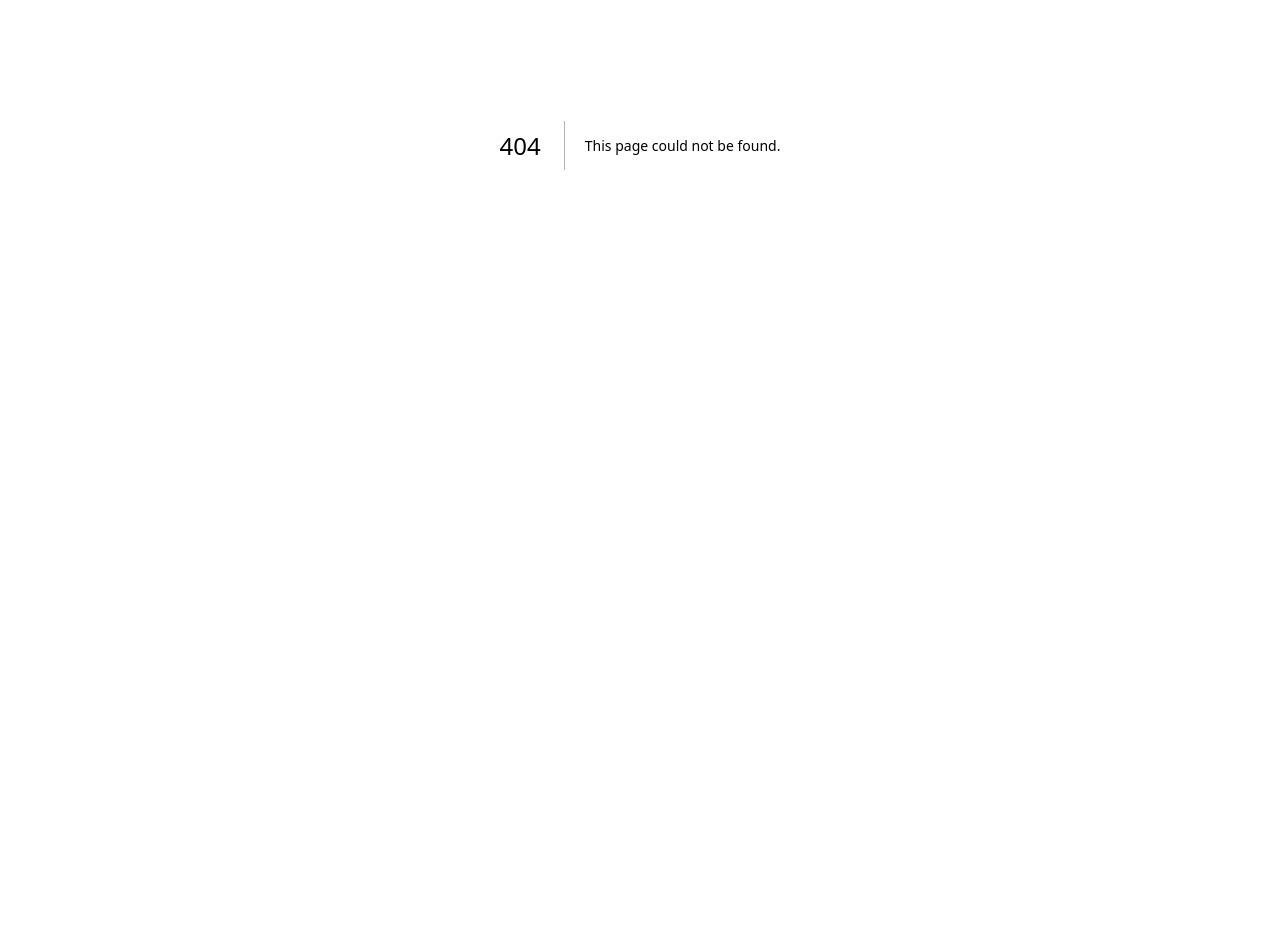
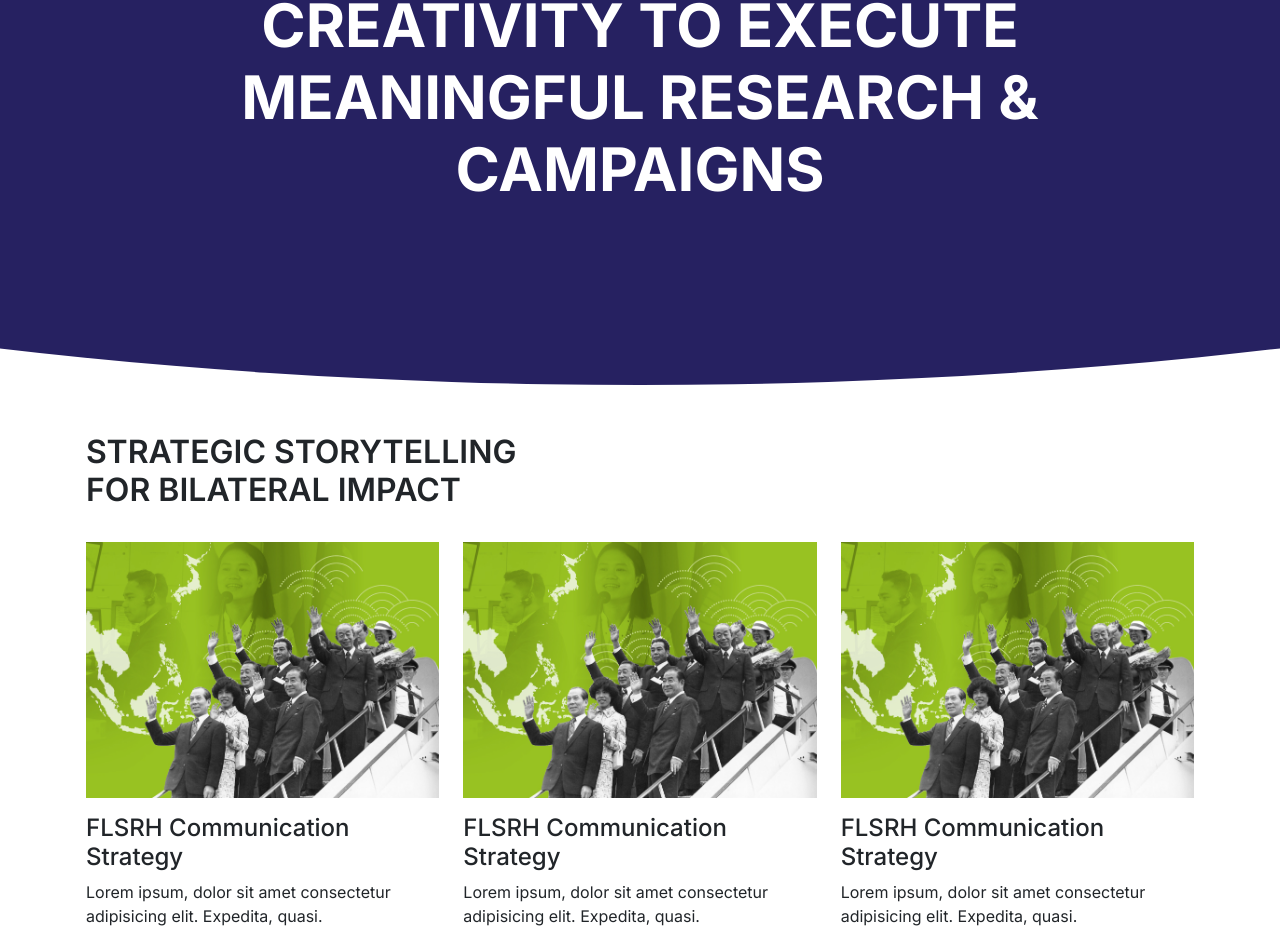
Before and after one commit to alimartondi/asean-communications, a Next.js app: page /case-study in a window 1280 px wide. Before the commit this address had no page. Shown: the part 255-1207 px from the top of the page. Before the commit the page ends 800 px from the top, so only its background shows below. Built offline with nearby package versions, Linux system fonts and the light colour scheme.

Commit message:
feat: Add case-study page

```diff
--- a/components/footer.js
+++ b/components/footer.js
@@ -98,7 +98,7 @@ export default function Footer() {
                     Kabar Media
                   </Link>
                 </li>
-                <li>
+                {/* <li>
                   <Link
                     href="https://www.navaplus.com/"
                     target="_blank"
@@ -106,7 +106,7 @@ export default function Footer() {
                   >
                     Nava Plus
                   </Link>
-                </li>
+                </li> */}
                 <li>
                   <Link
                     href="https://pabrik.id/"
--- a/components/header.js
+++ b/components/header.js
@@ -17,7 +17,7 @@ export default function Header() {
         isOntop ? "bg-transparent py-4 py-lg-5" : "scrolled shadow py-3 py-lg-4"
       } header w-100 fixed-top`}
     >
-      <div className="container d-flex justify-content-between align-items-center">
+      <div className="container d-flex justify-content-between align-items-center px-3">
         <Link
           to="hero"
           spy={true}
--- /dev/null
+++ b/components/sections/CaseStudyHero.js
@@ -0,0 +1,16 @@
+export default function CaseStudyHero() {
+  return (
+    <section className="hero">
+      <div className="container position-absolute h-100 start-0 end-0 px-3">
+        <div className="row h-100 align-items-center">
+          <div className="col-lg-10 mx-auto">
+            <h1 className="main-title text-uppercase text-white text-center">
+              We use data, design and creativity to execute meaningful research
+              & campaigns
+            </h1>
+          </div>
+        </div>
+      </div>
+    </section>
+  );
+}
--- /dev/null
+++ b/components/sections/CaseStudyList.js
@@ -0,0 +1,61 @@
+import Image from "next/image";
+import React from "react";
+
+export default function CaseStudyList() {
+  return (
+    <section className="py-5">
+      <div className="container px-3">
+        <div className="row mb-4">
+          <div className="col-lg-7">
+            <h2 className="second__title text-uppercase">
+              Strategic Storytelling for Bilateral Impact
+            </h2>
+          </div>
+        </div>
+        <div className="row">
+          {caseStudies.map((item, index) => (
+            <div className="col-lg-4 mb-4">
+              <div className="d-flex flex-column gap-3" key={index}>
+                <div className="aspect-3-2 bg-primary">
+                  <Image
+                    src="/images/FLSRH-Comm-strategy-Thumbnail.jpg"
+                    width={757}
+                    height={550}
+                    alt="FLSRH-Comm-strategy-Thumbnail.jpg"
+                    objectFit="cover"
+                    className="img-fluid"
+                  />
+                </div>
+                <div>
+                  <h4 className="card-title">{item.title}</h4>
+                  <p className="mb-0">{item.description}</p>
+                </div>
+              </div>
+            </div>
+          ))}
+        </div>
+      </div>
+    </section>
+  );
+}
+
+const caseStudies = [
+  {
+    image: "/images/FLSRH-Comm-strategy-Thumbnail.jpg",
+    title: "FLSRH Communication Strategy",
+    description:
+      "Lorem ipsum, dolor sit amet consectetur adipisicing elit. Expedita, quasi.",
+  },
+  {
+    image: "/images/FLSRH-Comm-strategy-Thumbnail.jpg",
+    title: "FLSRH Communication Strategy",
+    description:
+      "Lorem ipsum, dolor sit amet consectetur adipisicing elit. Expedita, quasi.",
+  },
+  {
+    image: "/images/FLSRH-Comm-strategy-Thumbnail.jpg",
+    title: "FLSRH Communication Strategy",
+    description:
+      "Lorem ipsum, dolor sit amet consectetur adipisicing elit. Expedita, quasi.",
+  },
+];
--- a/package.json
+++ b/package.json
@@ -3,7 +3,7 @@
   "version": "0.1.0",
   "private": true,
   "scripts": {
-    "dev": "node server.js",
+    "dev": "next dev",
     "build": "next build",
     "start": "NODE_ENV=production node server.js"
   },
--- /dev/null
+++ b/pages/case-study/index.js
@@ -0,0 +1,17 @@
+import React, { Fragment } from "react";
+import Header from "../../components/header";
+import CaseStudyHero from "../../components/sections/CaseStudyHero";
+import CaseStudyList from "../../components/sections/CaseStudyList";
+
+export default function CaseStudy() {
+  return (
+    <Fragment>
+      <Header />
+
+      <main>
+        <CaseStudyHero />
+        <CaseStudyList />
+      </main>
+    </Fragment>
+  );
+}
--- a/styles/globals.css
+++ b/styles/globals.css
@@ -51,6 +51,11 @@ li {
 
 .text-main-blue {
   color: var(--color-primary);
+}
+
+.aspect-3-2 {
+  position: relative;
+  aspect-ratio: 3 / 2;
 }
 
 .header,
@@ -125,7 +130,7 @@ li {
 
 .network-wrapper {
   display: grid;
-  grid-template-columns: repeat(6, 1fr);
+  grid-template-columns: repeat(5, 1fr);
   overflow-x: auto;
   overflow-y: hidden;
   text-align: center;
@@ -246,6 +251,19 @@ li {
   text-decoration: underline !important;
 }
 
+/* === Case Study === */
+
+.second__title {
+  font-size: 32px;
+  font-weight: 600;
+  text-wrap: balance;
+}
+
+.case-study-hero {
+  padding-top: 160px;
+  padding-bottom: 48px;
+}
+
 @media (min-width: 768px) {
   .main-title {
     font-size: 45px;
```
Also changed, not shown: pages/index.js (+5 -5 lines), public/images/FLSRH-Comm-strategy-Thumbnail.jpg (added).
